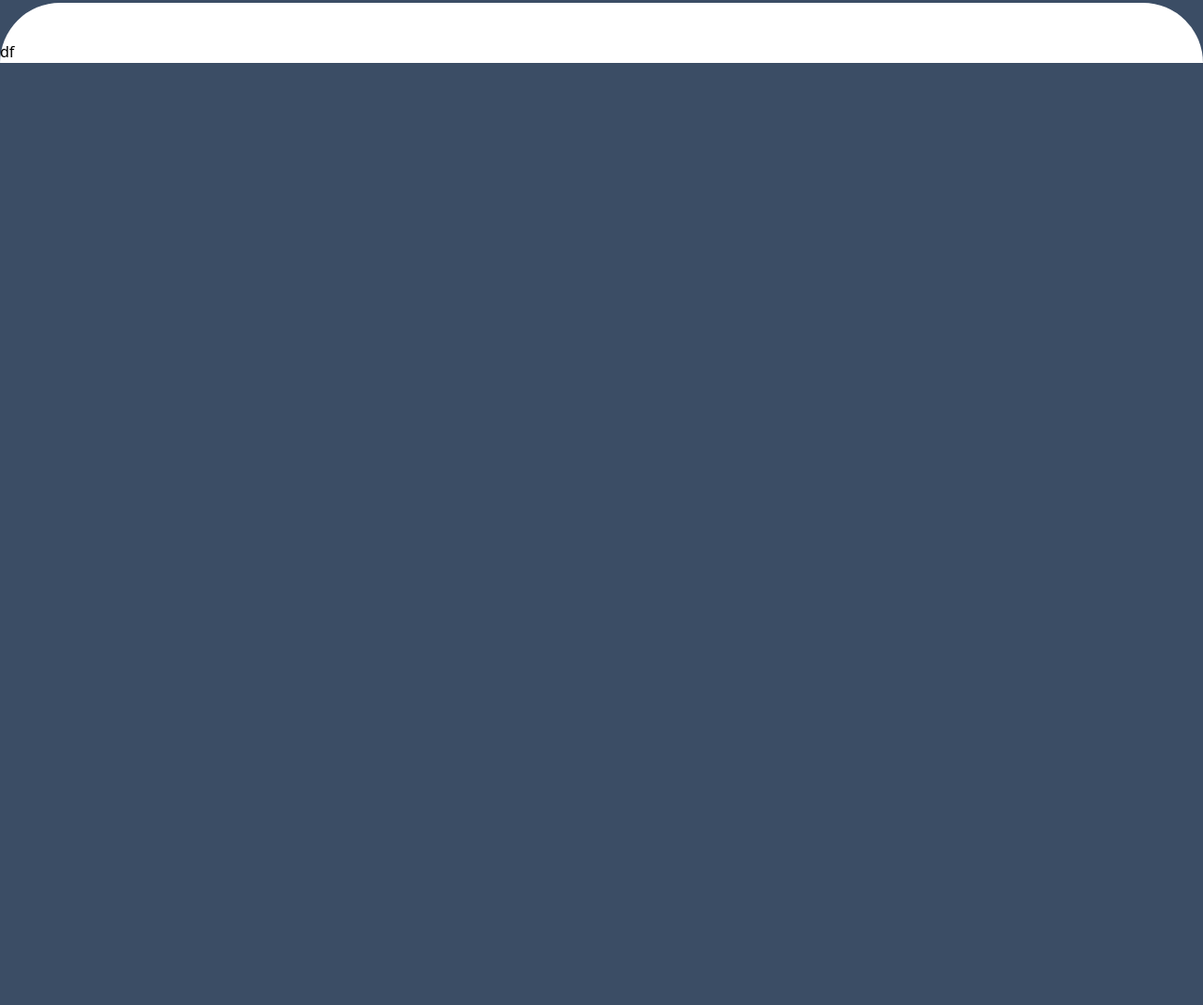
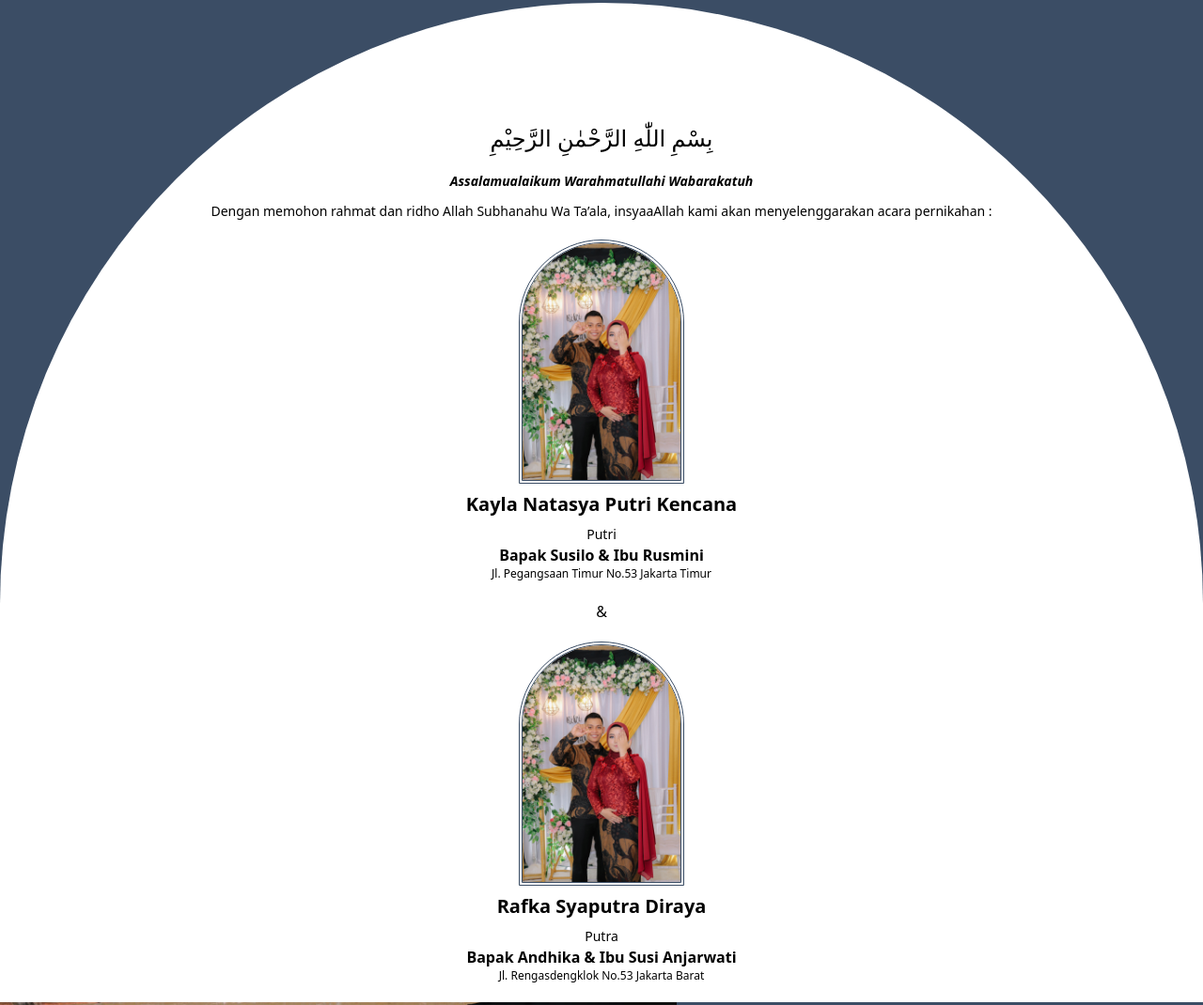
Before and after one commit to akuBetaa/fe-undangan, a website: page src/index.html in a window 1280 px wide. Shown: the part 1385-2455 px from the top of the page at 94% size. Before the commit the page ends 2188 px from the top, so only its background shows below. Drawn offline with Linux system fonts and the light colour scheme.

Commit message:
add catin

```diff
--- a/src/index.html
+++ b/src/index.html
@@ -1,28 +1,24 @@
 <!DOCTYPE html>
 <html>
+
 <head>
   <meta charset="UTF-8" />
   <meta name="viewport" content="width=device-width, initial-scale=1.0" />
   <link href="./output.css" rel="stylesheet" />
   <!-- <link rel='stylesheet' href=' https://cdn-uicons.flaticon.com/uicons-regular-rounded/css/uicons-regular-rounded.css '> -->
 </head>
+
 <body class="bg-primary">
   <!-- heading -->
   <div class="relative min-h-screen">
+    <img src="./assets/image/catin-1.jpg" class="min-h-screen max-h-screen w-full object-cover absolute z-0" alt="" />
+
     <div class="absolute inset-0 z-10 grid grid-rows-3">
-        <div
-          class="bg-gradient-to-b from-primary to-transparent bg-opacity-100"
-        ></div>
+      <div class="bg-gradient-to-b from-primary to-transparent bg-opacity-100"></div>
       <div></div>
-        <div
-          class="bg-gradient-to-t from-primary to-transparent bg-opacity-100"
-        ></div>
+      <div class="bg-gradient-to-t from-primary to-transparent bg-opacity-100"></div>
     </div>
-      <img
-        src="./assets/image/catin-1.jpg"
-        class="min-h-screen max-h-screen w-full object-cover absolute z-0"
-        alt=""
-      />
+
     <div class="p-5 relative z-20 text-white">
       <p class="mt-8 text-base text-center font-semibold">
         WE ARE GETTING MERRIED
@@ -41,29 +37,62 @@
     <div class="text-white text-center py-4 mb-6">
       <p class="font-semibold text-lg">Allah Subhanahu Wa Ta'ala berfirman</p>
       <i class="text-xs">
-          "Dan di antara tanda-tanda (kebesaran)-Nya ialah Dia menciptakan pasangan-pasangan untukmu dari jenismu sendiri, agar kamu cenderung dan merasa tenteram kepadanya, dan Dia menjadikan di antaramu rasa kasih dan sayang. Sungguh, pada yang demikian itu benar-benar terdapat tanda-tanda (kebesaran Allah) bagi kaum yang berpikir."
-          <br /> QS. Ar-Rum Ayat 21
+        "Dan di antara tanda-tanda (kebesaran)-Nya ialah Dia menciptakan
+        pasangan-pasangan untukmu dari jenismu sendiri, agar kamu cenderung
+        dan merasa tenteram kepadanya, dan Dia menjadikan di antaramu rasa
+        kasih dan sayang. Sungguh, pada yang demikian itu benar-benar terdapat
+        tanda-tanda (kebesaran Allah) bagi kaum yang berpikir."
+        <br />
+        QS. Ar-Rum Ayat 21
       </i>
     </div>
 
     <div class="bg-white rounded-xl m-3 p-3">
       <h1 class="text-center font-semibold text-lg">We Found Love</h1>
-        <img
-          src="./assets/image/catin-1.jpg"
-          class="p-2 min-w-full h-52 object-cover rounded-xl"
-          alt=""
-        />
+      <img src="./assets/image/catin-1.jpg" class="p-2 min-w-full h-52 object-cover rounded-xl" alt="" />
       <p class="text-center text-xs p-2">
-          Maha Suci Allah yang telah menciptakan makhluk-Nya berpasang-pasangan. Ya Allah semoga ridho-Mu tercurah mengiringi pernikahan kami.
+        Maha Suci Allah yang telah menciptakan makhluk-Nya berpasang-pasangan.
+        Ya Allah semoga ridho-Mu tercurah mengiringi pernikahan kami.
       </p>
     </div>
   </div>
 
   <!-- catin  -->
-    <div class="min-h-screen">
-        <div class="bg-white rounded-t-full pt-10">
-            <!-- <img src="./assets/image/catin-1.jpg" alt=""> -->df
+  <div class="relative min-h-screen">
+    <div class="bg-white rounded-t-full min-h-screen absolute z-0 inset-0"></div>
+    <div class="px-5 relative z-10 flex flex-col items-center pt-32 text-center">
+      <p class="text-2xl">بِسْمِ اللّٰهِ الرَّحْمٰنِ الرَّحِيْمِ</p>
+      <i class="pt-5 pb-3 text-sm font-semibold">Assalamualaikum Warahmatullahi Wabarakatuh</i>
+      <p class="text-sm">
+        Dengan memohon rahmat dan ridho Allah Subhanahu Wa Ta’ala, insyaaAllah
+        kami akan menyelenggarakan acara pernikahan :
+      </p>
+
+      <!-- catin perempuan  -->
+      <div class="py-5 flex flex-col items-center">
+        <img src="./assets/image/catin-1.jpg" class="rounded-t-full w-44 border-primary border-4 border-double" alt="img-catin-perempuan">
+        <h1 class="py-2 text-xl font-bold">Kayla Natasya Putri Kencana</h1>
+        <p class="text-sm">Putri</p>
+        <p class="text-base font-semibold">Bapak Susilo & Ibu Rusmini</p>
+        <p class="text-xs">Jl. Pegangsaan Timur No.53 Jakarta Timur</p>
+      </div>
+
+      <h1>&</h1>
+
+      <!-- catin laki laki  -->
+      <div class="py-5 flex flex-col items-center">
+        <img src="./assets/image/catin-1.jpg" class="rounded-t-full w-44 border-primary border-4 border-double" alt="img-catin-perempuan">
+        <h1 class="py-2 text-xl font-bold">Rafka Syaputra Diraya</h1>
+        <p class="text-sm">Putra</p>
+        <p class="text-base font-semibold">Bapak Andhika & Ibu Susi Anjarwati</p>
+        <p class="text-xs">Jl. Rengasdengklok No.53 Jakarta Barat</p>
       </div>
     </div>
+  </div>
+
+  <div class="min-h-screen">
+    <img src="./assets/image/catin-1.jpg" alt="" class=" object-cover" />
+  </div>
 </body>
+
 </html>
--- a/tailwind.config.js
+++ b/tailwind.config.js
@@ -1,5 +1,8 @@
 module.exports = {
-  content: ["./src/**/*.{html,js}"],
+  content: [
+    "./index.html",
+    "./src/**/*.{html,js}"
+  ],
   theme: {
     extend: {
       fontFamily: {
```
Also changed, not shown: src/output.css. Lines whose indentation alone changed are shown as unchanged.
